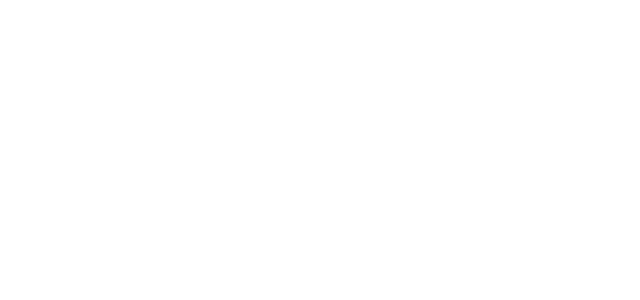
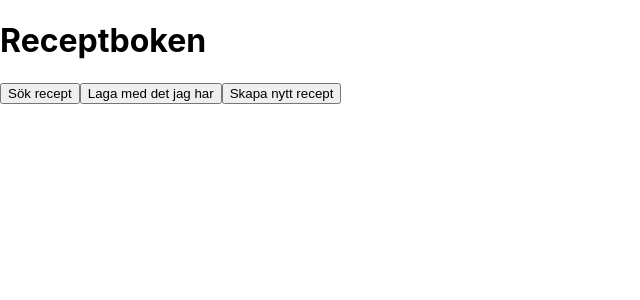
Before and after one commit to Team-Jeffry/receptboken-frontend, a React (Create React App) app: page / in a window 1280 px wide. Shown: the top 300 px of the page, without its empty margins (0-640 px from the left). Built offline with nearby package versions, Linux system fonts and the light colour scheme.

Commit message:
Added base design

```diff
--- a/src/App.js
+++ b/src/App.js
@@ -1,8 +1,13 @@
 function App() {
   return (
-    <div className="App">
-
+    <div className="background">
+    <div className="container">
+        <h1>Receptboken</h1>
+        <button>Sök recept</button>
+        <button>Laga med det jag har</button>
+        <button>Skapa nytt recept</button>
     </div>
+</div>
   );
 }
 
```
